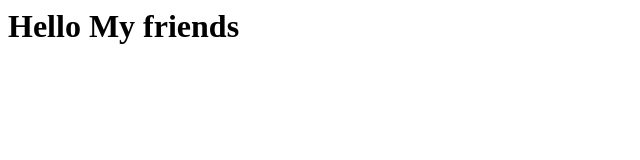
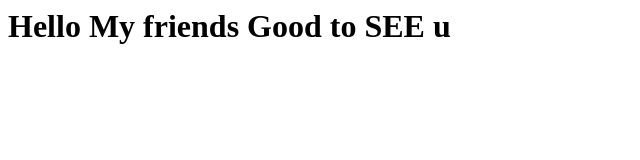
Before and after one commit to saishivau/IIIT-workshop, a plain HTML site: page index.html in a window 1280 px wide. Shown: the whole page, without its empty margins (0-640 px from the left). Drawn offline with Linux system fonts and the light colour scheme.

Commit message:
Update index.html

```diff
--- a/index.html
+++ b/index.html
@@ -1 +1 @@
-<h1>Hello My friends<h1>
+<h1>Hello My friends Good to SEE u</h1>
```
